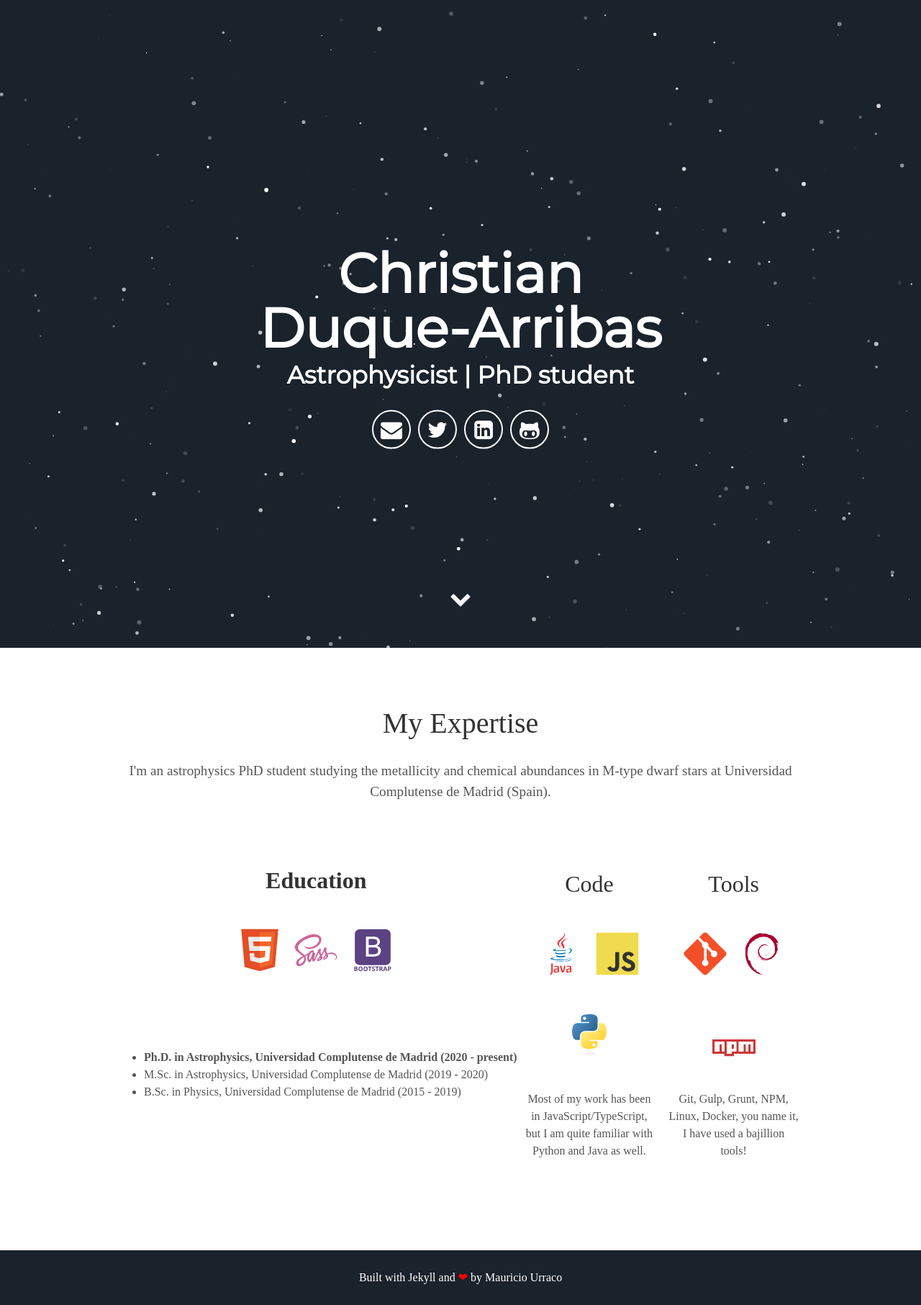
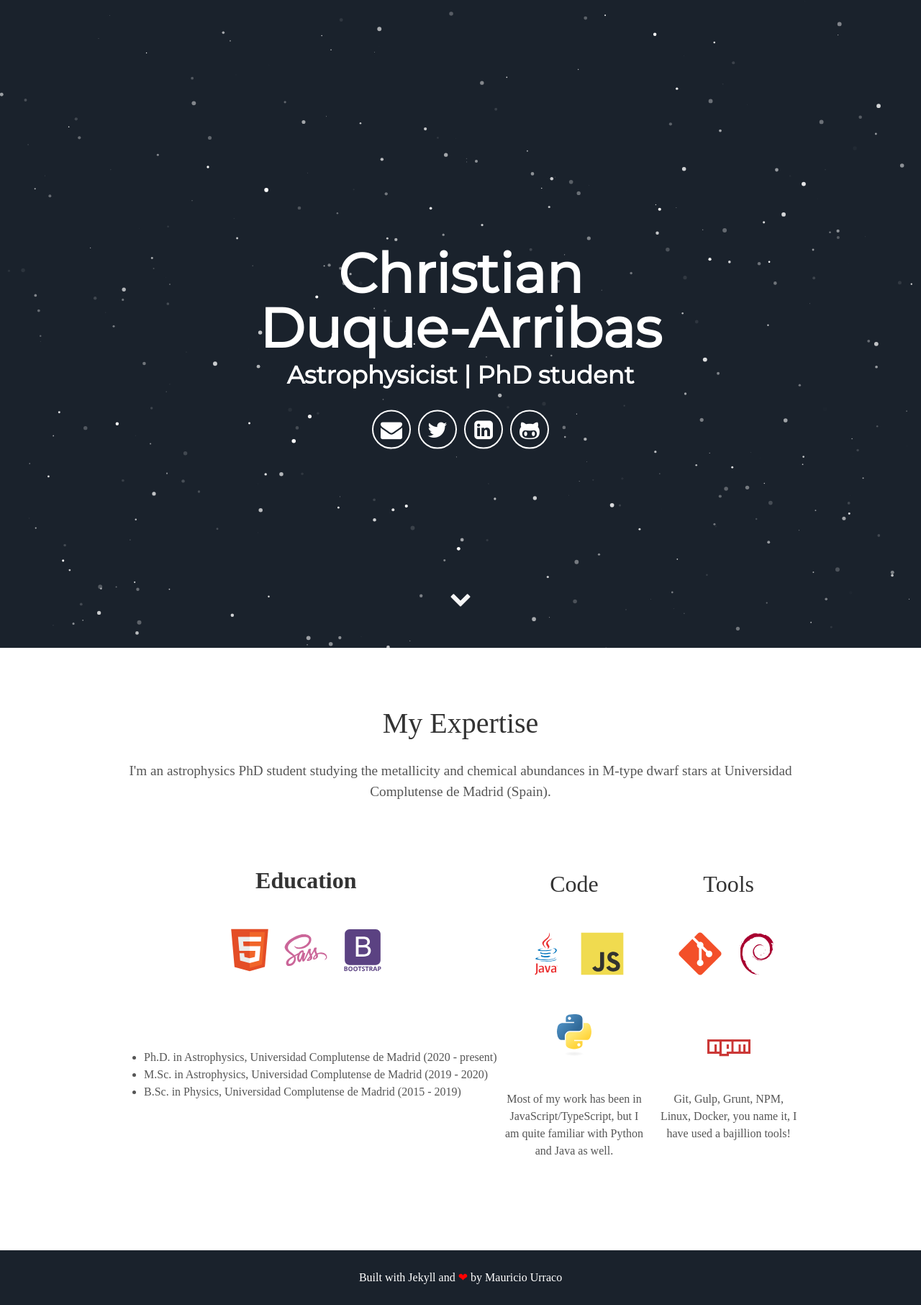
Before and after one commit to chrduque/chrduque.github.io, a Jekyll site: the page built from index.html, in a window 1280 px wide. Shown: the whole page at 72% size. Built offline with Jekyll 4.4.1, drawn with Linux system fonts in a browser that asks for light colours; some web fonts are replaced.

Commit message:
Update about.html

```diff
--- a/_includes/about.html
+++ b/_includes/about.html
@@ -16,7 +16,7 @@
     </svg>
     <p>
     <ul style="text-align:left;">
-      <li style="font-size: 1rem"> <b>Ph.D. in Astrophysics, Universidad Complutense de Madrid (2020 - present)</b></li>
+      <li style="font-size: 1rem">Ph.D. in Astrophysics, Universidad Complutense de Madrid (2020 - present)</li>
       <li style="font-size: 1rem">M.Sc. in Astrophysics, Universidad Complutense de Madrid (2019 - 2020)</li>
       <li style="font-size: 1rem">B.Sc. in Physics, Universidad Complutense de Madrid (2015 - 2019)</li>
     </ul>
```
